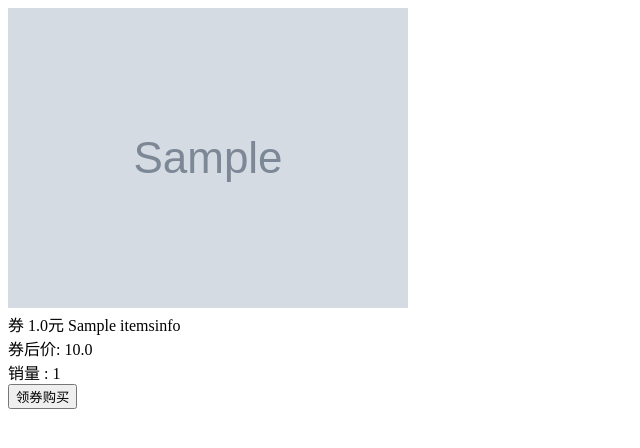
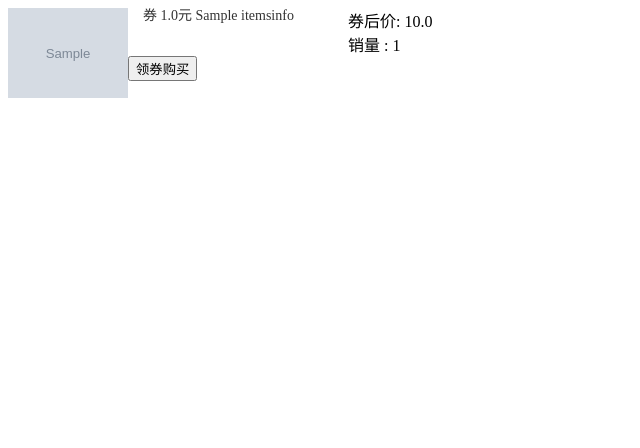
Before and after one commit to lidbcode/quanduoduo, a Django app: page /dwxk/index/ in a window 1280 px wide. Shown: the top 448 px of the page, without its empty margins (0-640 px from the left). Run offline with Django 3.2, Linux system fonts and the light colour scheme; tables that the repository leaves empty hold one stand-in row (values such as "Sample post"); grey boxes marked "Sample" are stand-in pictures.

Commit message:
update css

```diff
--- a/dwxk/static/css/index.css
+++ b/dwxk/static/css/index.css
@@ -1,5 +1,26 @@
-.item-img{
-	width: 220px;
-	position: relative;
-	float: left;
+.item-left{
+  width: 120px;
+  position: relative;
+  float: left;
 }
+.item-left img{width:100%;display: block;}
+.item-right{
+  width: 220px;
+  -webkit-box-sizing: border-box;
+  box-sizing: border-box;
+  padding-left: 15px;
+  float: left;
+}
+.item-name{
+  font-size: 14px;
+  line-height: 16px;
+  height: 32px;
+  margin-bottom: 16px;
+  word-break: break-all;
+  text-overflow: ellipsis;
+  display: -webkit-box;
+  -webkit-box-orient: vertical;
+  -webkit-line-clamp: 2;
+  overflow: hidden;
+  color: #333;
+}
```
